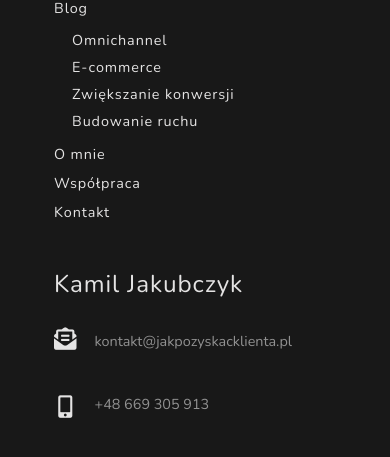
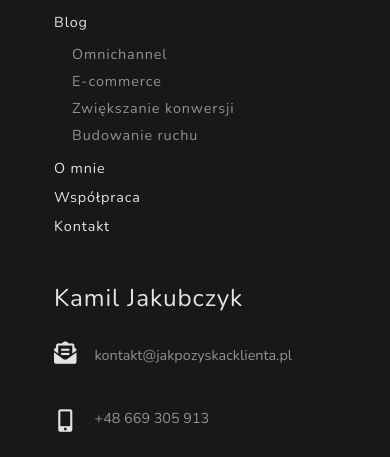
Before and after one commit to mrguisher/e-commerce-blog, a website: page ty-page.html in a window 390 px wide. Shown: the part 689-1146 px from the top of the page. Drawn offline with nearby package versions, Linux system fonts and the light colour scheme.

Commit message:
ty-page media queries

```diff
--- a/sass/layout/_header.scss
+++ b/sass/layout/_header.scss
@@ -1,7 +1,7 @@
 .header-home {
     background-image: url("../img/bcg2.jpg");
+    background-blend-mode: overlay;
     background-color: var(--color-photo-overlay);
-    background-blend-mode: overlay;
     background-size: cover;
     display: flex;
     z-index: 0;
--- a/ty-page.html
+++ b/ty-page.html
@@ -68,7 +68,7 @@
         <div class="footer__main">
             <div class="footer__about">
                 <img src="img/logo.svg" alt="Logo" class="footer__logo">
-                <div class="footer__about-text">Content that is written in all caps or with the first letter of every word capitalized can still be rephrased by this software. Otherwise, as long as the grammar of the content is sensible and recognizable.</div>
+                <p class="footer__about-text">Content that is written in all caps or with the first letter of every word capitalized can still be rephrased by this software. Otherwise, as long as the grammar of the content is sensible and recognizable.</p>
             </div>
 
             <div class="footer__site-map">
@@ -76,10 +76,10 @@
                 <div class="footer__map">
                     <a href="#" class="footer__map-item">Blog</a>
                         <ul class="footer__list">
-                            <li class="footer__list-item">Omnichannel</li>
-                            <li class="footer__list-item">E-commerce</li>
-                            <li class="footer__list-item">Zwiększanie konwersji</li>
-                            <li class="footer__list-item">Budowanie ruchu</li>
+                            <li class="footer__list-item"> <a href="category.html" class="text-white">Omnichannel</a> </li>
+                            <li class="footer__list-item"> <a href="category.html" class="text-white">E-commerce</a> </li>
+                            <li class="footer__list-item"> <a href="category.html" class="text-white">Zwiększanie konwersji</a> </li>
+                            <li class="footer__list-item"> <a href="category.html" class="text-white">Budowanie ruchu</a> </li>
                         </ul>
 
                     <a href="#" class="footer__map-item">O mnie</a>
@@ -87,6 +87,7 @@
                     <a href="#" class="footer__map-item">Kontakt</a>
                 </div>
             </div>
+            <div class="footer__contact-container">
                 <h4 class="footer__contact-heading">Kamil Jakubczyk</h4>
                 <div class="footer__contact">
 
@@ -105,6 +106,7 @@
                         <a href="http:\\www.twitter.com" target="_blank" class="footer__twitter"><i class="fab fa-twitter-square social-icon"></i></a>
                 </div>
             </div>
+        </div>
 
         <div class="footer__legal">
             <span class="footer__legal--left">&copy;2018 jakpozyskacklienta.pl</span>
```
Also changed, not shown: css/main.css. Lines whose indentation alone changed are shown as unchanged.
